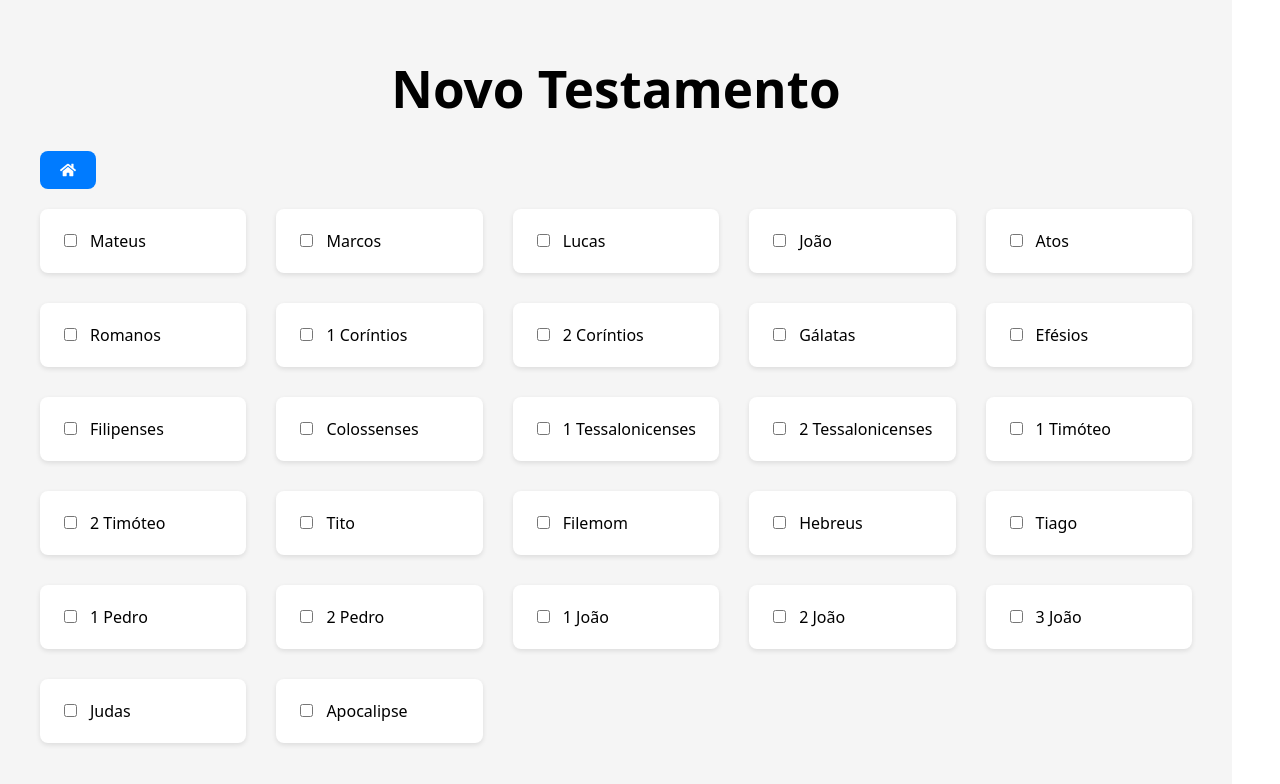
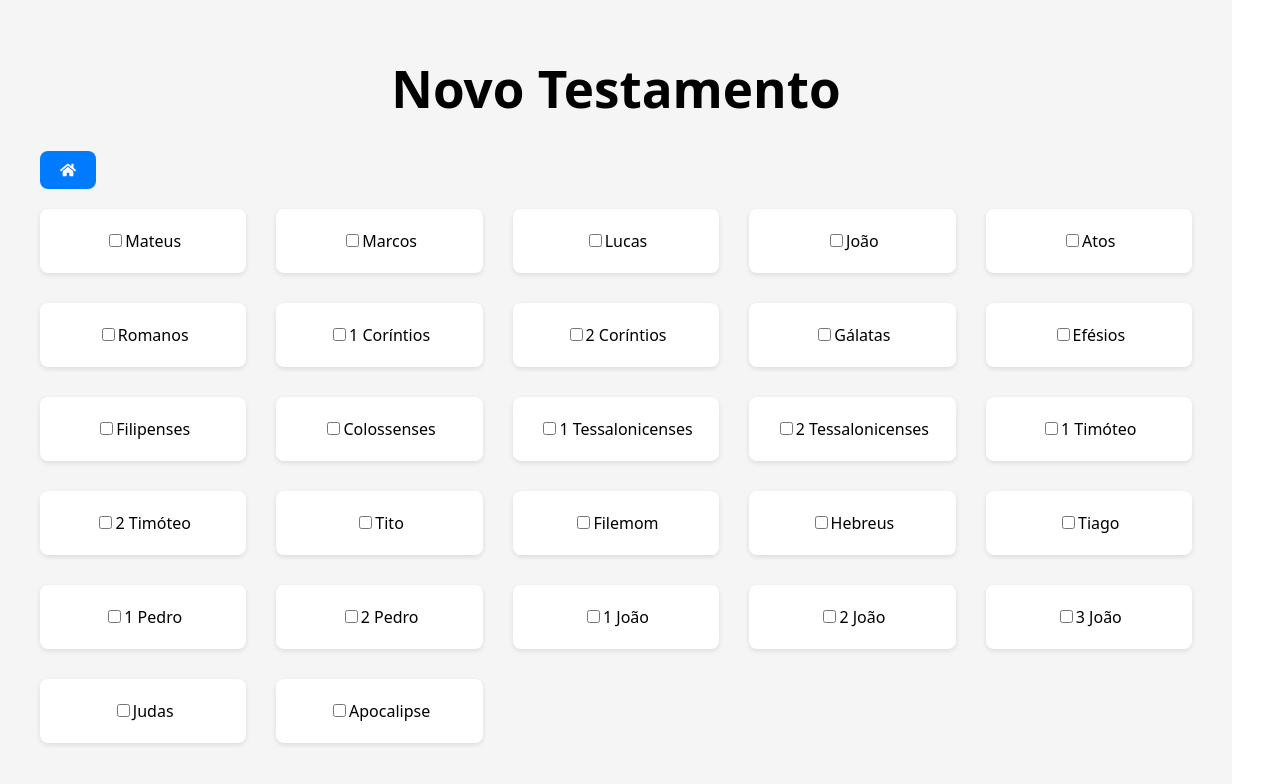
Before and after one commit to ismaileRodrigues/BibliaSagradaJFA, a React (Vite) app: page /novo-testamento in a window 1280 px wide. Shown: the top 784 px of the page. Built offline with nearby package versions, Linux system fonts and the light colour scheme.

Commit message:
Atualizar o App.css

```diff
--- a/src/App.css
+++ b/src/App.css
@@ -190,61 +190,3 @@ h1, h2, h3 {
   opacity: 0.5;
   cursor: not-allowed;
 }
-
-
-.book-card {
-  background-color: #fff;
-  padding: 20px;
-  border-radius: 8px;
-  box-shadow: 0 2px 5px rgba(0, 0, 0, 0.1);
-  cursor: pointer;
-  transition: transform 0.2s;
-  display: flex;
-  align-items: center;
-  gap: 10px; /* Adicionei este gap */
-}
-
-.chapter-card {
-  background-color: #fff;
-  padding: 20px;
-  border-radius: 8px;
-  box-shadow: 0 2px 5px rgba(0, 0, 0, 0.1);
-  cursor: pointer;
-  transition: transform 0.2s;
-  display: flex;
-  align-items: center;
-  gap: 10px; /* Adicionei este gap */
-}
-
-/* ... código existente ... */
-
-.book-card:hover {
-  transform: scale(1.05);
-}
-
-.chapter-card:hover {
-  transform: scale(1.05);
-}
-
-/* Responsividade */
-@media (max-width: 768px) {
-  .book-gallery,
-  .chapter-gallery {
-    grid-template-columns: repeat(auto-fill, minmax(140px, 1fr));
-    gap: 20px;
-  }
-  .app {
-    padding: 20px;
-  }
-}
-
-@media (max-width: 480px) {
-  .book-gallery,
-  .chapter-gallery {
-    grid-template-columns: 1fr;
-    gap: 15px;
-  }
-  .app {
-    padding: 15px;
-  }
-}
```
